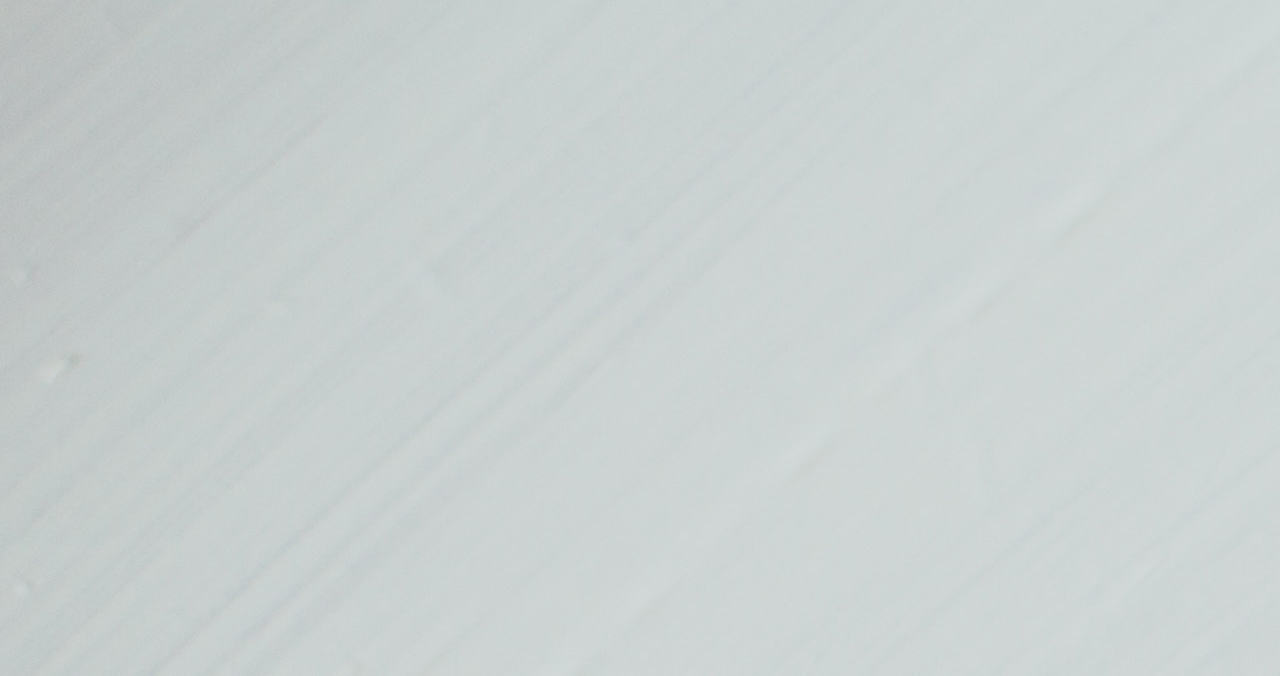
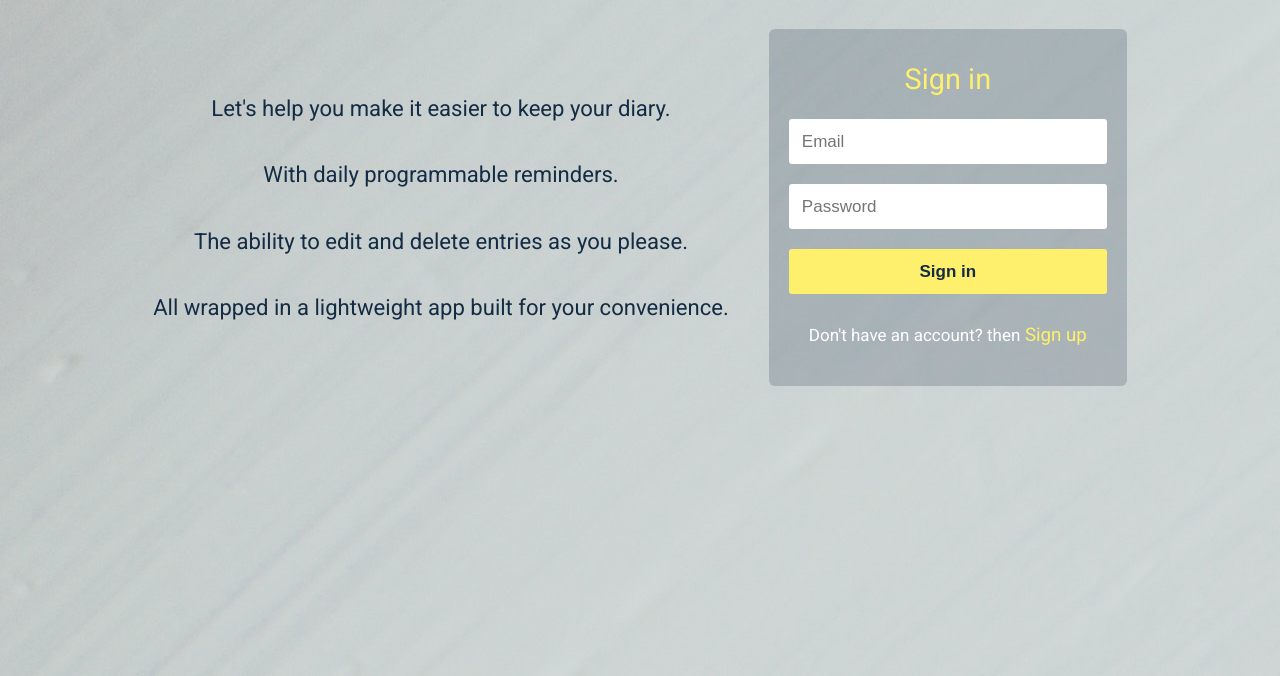
Before and after one commit to Phunmbi/MyDiary-React, a React app: page /auth/signin in a window 1280 px wide. Shown: the part 124-800 px from the top of the page. Built offline with nearby package versions, Linux system fonts and the light colour scheme.

Commit message:
feature(sign in): design sign in

```diff
--- a/package.json
+++ b/package.json
@@ -18,8 +18,8 @@
       "./src/setupTests.js"
     ],
     "moduleNameMapper": {
-        "\\.(jpg|jpeg|png|gif|eot|otf|webp|svg|ttf|woff|woff2|mp4|webm|wav|mp3|m4a|aac|oga)$": "jest-static-stubs/$1",
-        "\\.(css|less|scss|png)$": "identity-obj-proxy"
+      "\\.(jpg|jpeg|png|gif|eot|otf|webp|svg|ttf|woff|woff2|mp4|webm|wav|mp3|m4a|aac|oga)$": "jest-static-stubs/$1",
+      "\\.(css|less|scss|png)$": "identity-obj-proxy"
     },
     "coverageReporters": [
       "lcov",
@@ -42,6 +42,7 @@
     "@babel/plugin-proposal-class-properties": "^7.1.0",
     "@babel/preset-env": "^7.1.6",
     "@babel/preset-react": "^7.0.0",
+    "babel-eslint": "^10.0.1",
     "babel-jest": "^23.6.0",
     "babel-loader": "^8.0.4",
     "babel-plugin-transform-regenerator": "^6.26.0",
--- /dev/null
+++ b/src/components/auth/Signin.js
@@ -0,0 +1,36 @@
+import React, { Component } from 'react';
+import { Link } from 'react-router-dom';
+
+class Signin extends Component {
+  render() {
+    return (
+      <div className="hero">
+        <div className="title">
+          <h1>MyDiary</h1>
+        </div>
+        <section>
+          <div className="hero-marketing">
+              <p>Let's help you make it easier to keep your diary. </p>
+              <p>With daily programmable reminders. </p>
+              <p>The ability to edit and delete entries as you please.</p>
+              <p>All wrapped in a lightweight app built for your convenience.</p>
+          </div>
+          <div className="hero-account">
+              <h3>Sign in</h3>
+              <form>
+                  <input type="text" placeholder="Email" required />
+                  <input type="text" placeholder="Password" required />
+                  <button id="submit" type="submit">Sign in</button>
+              </form>
+
+              <p>Don't have an account? then
+                  <Link to="/"> Sign up</Link>
+              </p>
+          </div>
+        </section>
+      </div>
+    );
+  }
+}
+
+export default Signin;
--- a/src/components/auth/Signup.js
+++ b/src/components/auth/Signup.js
@@ -1,5 +1,6 @@
 import React, { Component } from 'react';
 import { connect } from 'react-redux';
+import { Link } from 'react-router-dom';
 import swal from 'sweetalert';
 import { signup } from '../../actions/authActions';
 import validateAuth from '../../lib/validation';
@@ -94,7 +95,8 @@ class Signup extends Component {
     const fieldNames = ['firstName', 'lastName', 'email', 'password', 'confirmPassword'];
     const status = validateAuth({ firstName, lastName, email, password, confirmPassword }, fieldNames);
 
-    return <div className="hero-account">
+    return(
+      <div className="hero-account">
         <h3>Create your MyDiary Account</h3>
         <p className="errorResponse" id="errorResponse" />
         <form onSubmit={this.handleSubmit}>
@@ -124,9 +126,10 @@ class Signup extends Component {
         </form>
         <p>
           Already have an account? then
-          <a href="index.html"> Sign in</a>
+          <Link to="/auth/signin"> Sign in</Link>
         </p>
-      </div>;
+      </div>
+    )
   }
 }
 
--- a/src/components/auth/dashboard.js
+++ b/src/components/dashboard.js
@@ -1,13 +1,13 @@
 import React, { Component } from 'react';
 
-class Signin extends Component {
+class Dashboard extends Component {
   render() {
     return (
       <div>
         <h2>Dashboard page</h2>
       </div>
-    )
+    );
   }
 }
 
-export default Signin;
+export default Dashboard;
--- a/src/containers/App.js
+++ b/src/containers/App.js
@@ -2,11 +2,13 @@ import React from 'react';
 import { BrowserRouter, Route } from 'react-router-dom';
 import '../styles/styles.scss';
 import LandingPage from '../views/LandingPage';
-import Dashboard from '../components/auth/dashboard';
+import Dashboard from '../components/dashboard';
+import Signin from '../components/auth/signin'
 
 const App = () => (
   <BrowserRouter>
     <div>
+      <Route path="/auth/signin" component={Signin} />
       <Route path="/dashboard" component={Dashboard} />
       <Route exact path="/" component={LandingPage} />
     </div>
--- a/src/index.html
+++ b/src/public/index.html
@@ -13,6 +13,8 @@
     You need to enable JavaScript to run this app.
   </noscript>
   <section id="index"></section>
+
+  <base href="/" />
 </body>
 
 </html>
--- a/webpack.config.js
+++ b/webpack.config.js
@@ -1,7 +1,7 @@
 const HtmlWebPackPlugin = require('html-webpack-plugin');
 
 const htmlWebpackPlugin = new HtmlWebPackPlugin({
-  template: './src/index.html',
+  template: './src/public/index.html',
   filename: './index.html'
 });
 
@@ -44,7 +44,7 @@ module.exports = {
   plugins: [htmlWebpackPlugin],
   devServer: {
     historyApiFallback: true,
-    contentBase: './',
+    contentBase: '/',
     hot: true
   }
 };
```
Also changed, not shown: 1 other file.
